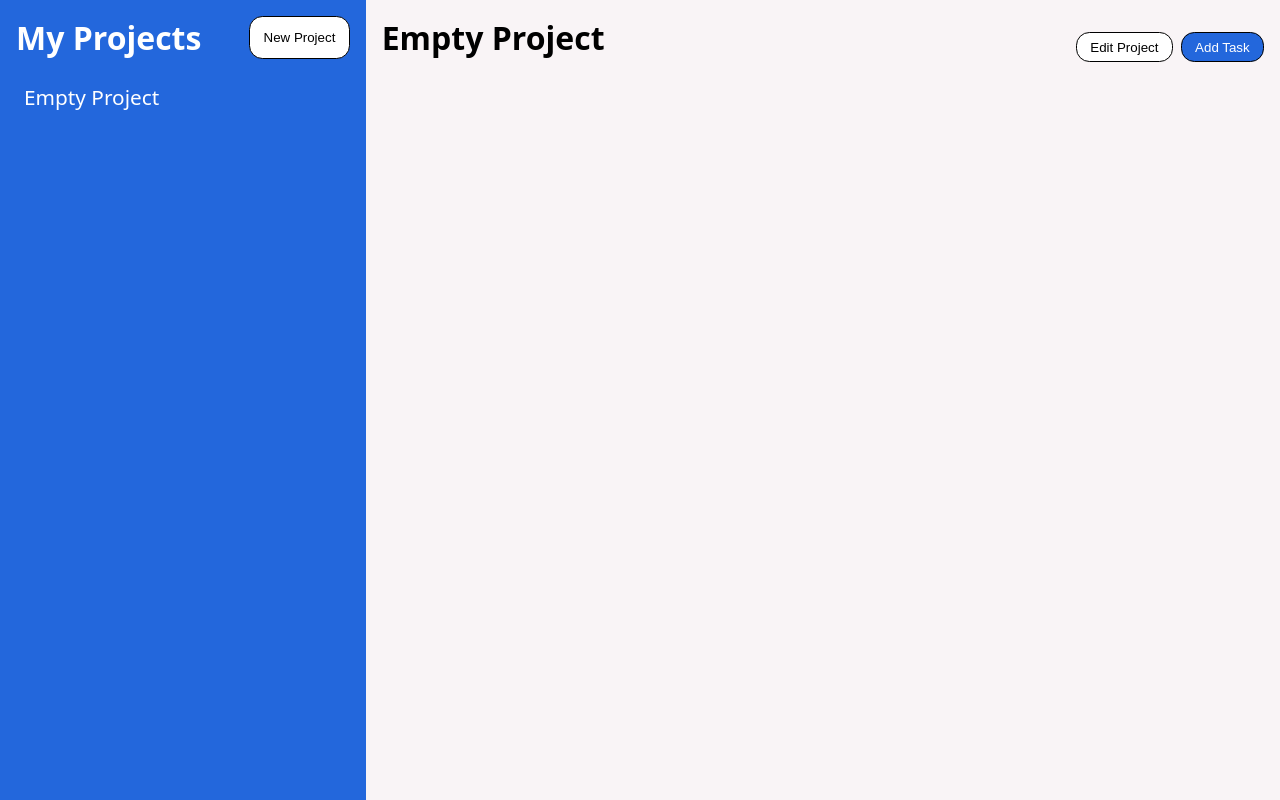
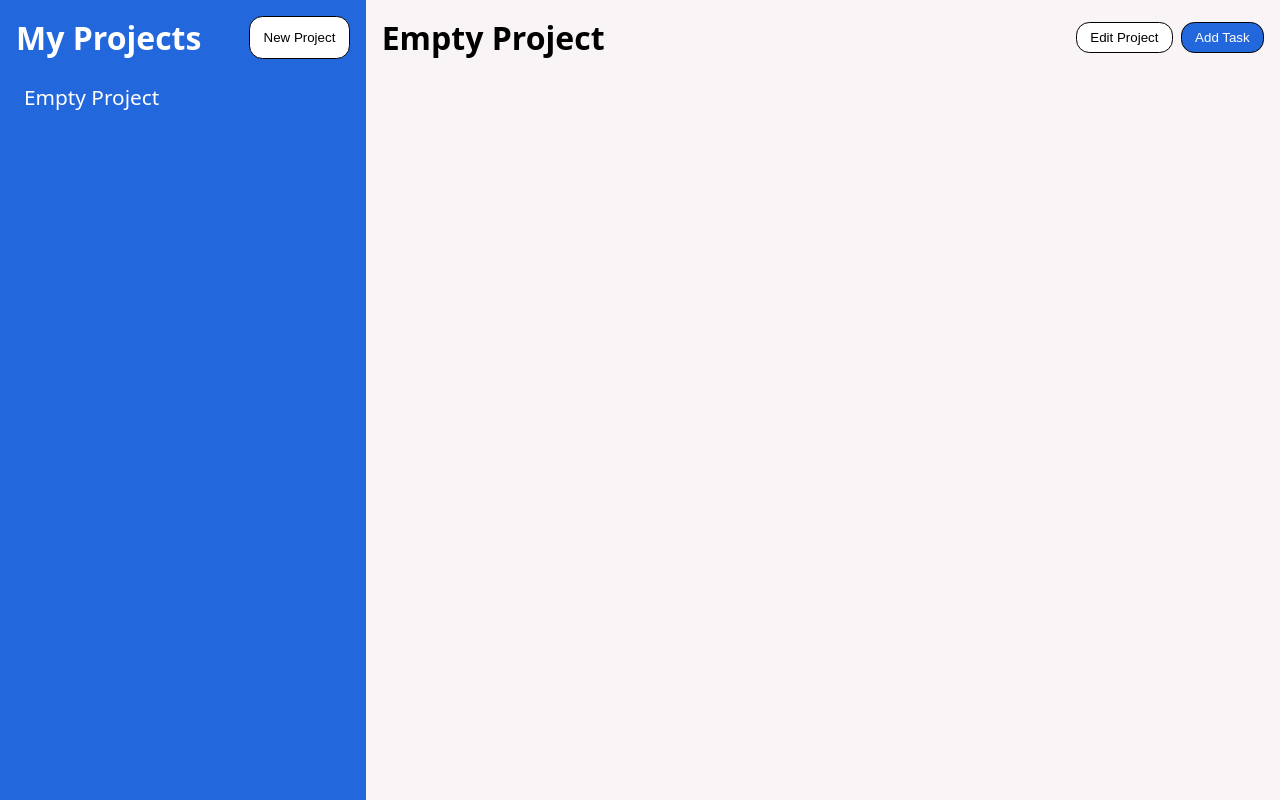
Before and after one commit to csdropout/todo-list, a website built with webpack: page src/template.html in a window 1280 px wide. Built offline with nearby package versions, Linux system fonts and the light colour scheme; a web font is replaced by a local one.

Commit message:
Fix header buttons alignment

```diff
--- a/src/modals.js
+++ b/src/modals.js
@@ -83,7 +83,7 @@
     addButton.onclick = () => { openTodoForm(); }
     addButton.id = "add-todo-button";
 
-    buttonGroup.classList.add("button-group");
+    buttonGroup.classList.add("header-button-group");
     buttonGroup.append(editButton, addButton);
 
     header.append(name, buttonGroup);
--- a/src/style.css
+++ b/src/style.css
@@ -40,6 +40,7 @@
     display: flex;
     justify-content: space-between;
     margin-bottom: 1rem;
+    align-content: center;
 }
 
 #project-list {
@@ -118,9 +119,10 @@
     cursor: pointer;
 }
 
-.button-group {
+.header-button-group {
     display: flex;
     gap: 0.5em;
+    align-items: center;
 }
 
 #edit-project-button {
```
